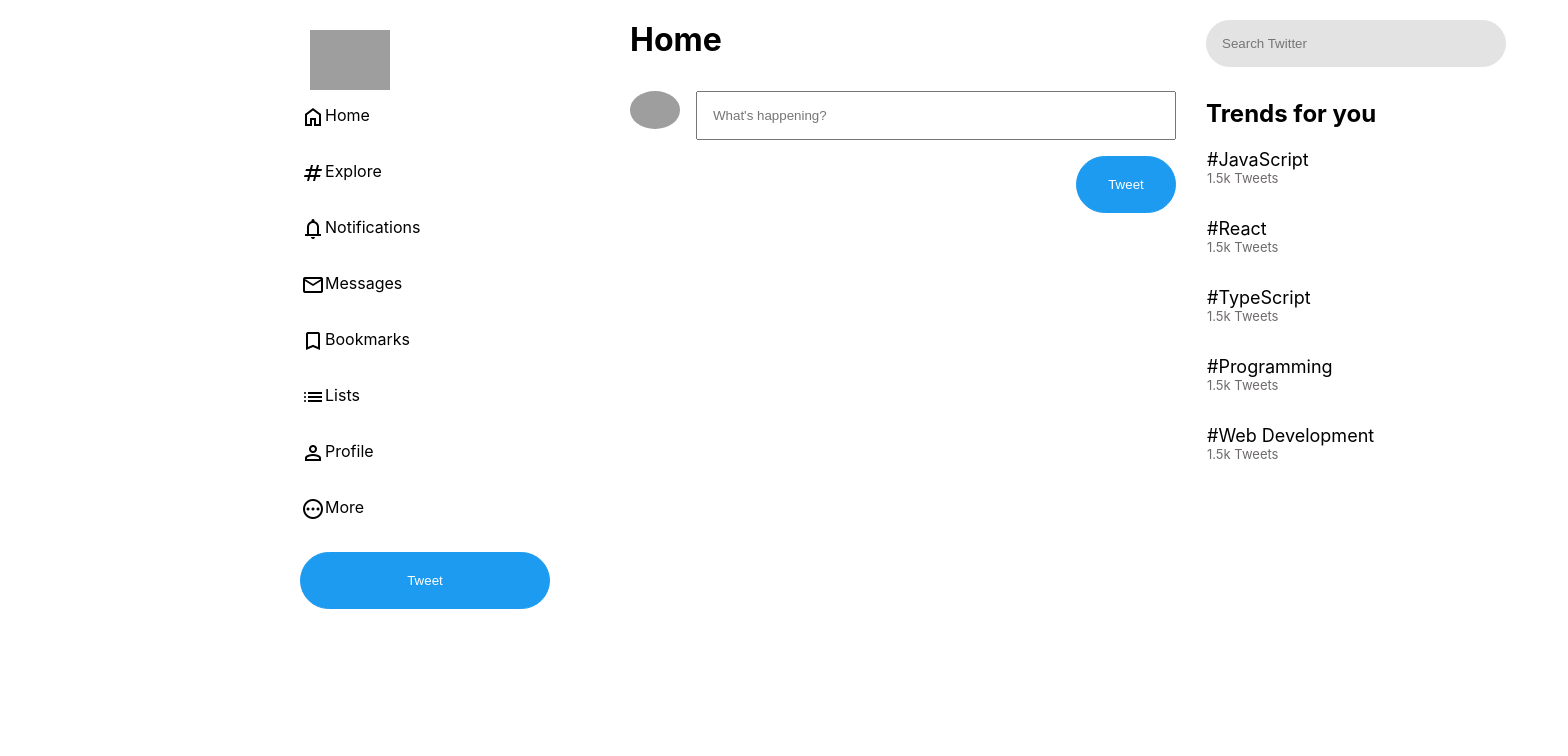
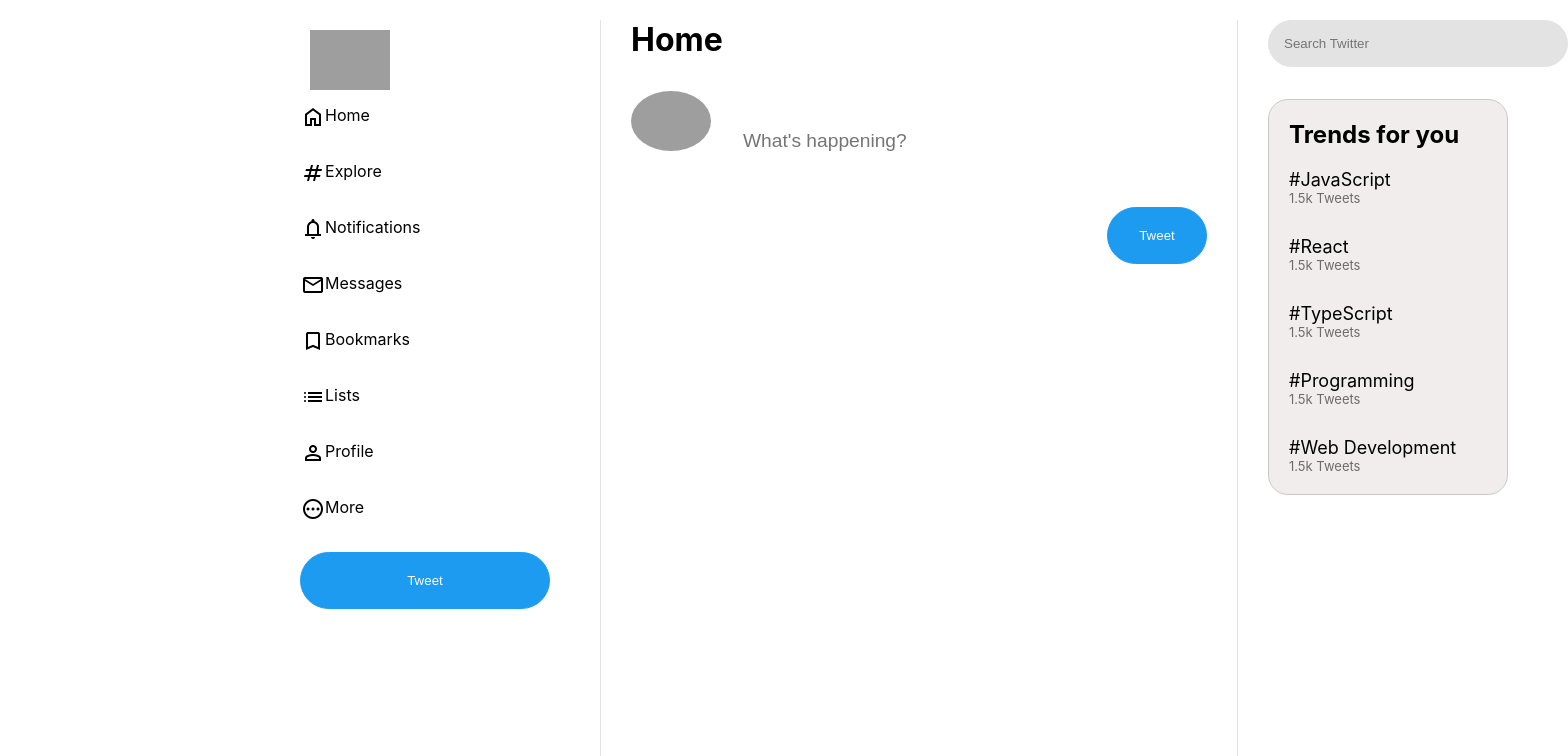
Before and after one commit to redi0109/hoxton-react-twotter, a React (Vite) app: page / in a window 1280 px wide. Shown: the top 756 px of the page, 1568 px wide, since content can reach past the window. Built offline with nearby package versions, Linux system fonts and the light colour scheme; grey boxes are pictures that could not be loaded.

Commit message:
working on DB

```diff
--- a/src/App.css
+++ b/src/App.css
@@ -56,6 +56,7 @@
 
 .right-menu {
   grid-area: right-menu;
+  padding: 0 30px;
 }
 
 .search-bar {
@@ -71,23 +72,27 @@
   display: grid;
   margin-top: 2rem;
   gap: 20px;
+  padding: 20px;
+  border:1px solid #cdc8c8;
+  border-radius: 20px;
+  background-color:  rgb(242, 237, 237);
+
 }
 
 .right-menu-list {
   display: grid;
   gap: 30px;
   font-size: large;
+
 }
 
 .right-menu-trends li {
   display: grid;
   grid-template-columns:  1fr;
-  border: 1px solid white;
 }
 
 .right-menu-trends li:hover {
-  background-color: #cdc8c8;
-  border-radius: 50px;
+
   padding: 20px;
   cursor: pointer;
 }
@@ -103,10 +108,12 @@
 .main-menu {
   grid-area: main-menu;
   padding: 0 30px;
+  border:  1px solid rgb(227, 227, 227);
+  border-top: 0;
 }
 
 .profile-picture{
-width: 50px;
+width: 80px;
 border-radius: 50%;
 }
 
@@ -125,8 +132,11 @@ display: grid;
 .add-post-input {
   grid-template-columns: auto 1fr;
   width: 300px;
+  height: 100px;
   padding: 15px;
   width: 30rem;
+  border: 1px solid rgb(255, 255, 255);
+  font-size: larger;
 
 }
 
```
Also changed, not shown: DB.json (+27 -12 lines), src/components/MainMenu.tsx (+12 -4 lines), src/pages/Error404.tsx (+8 -0 lines).
